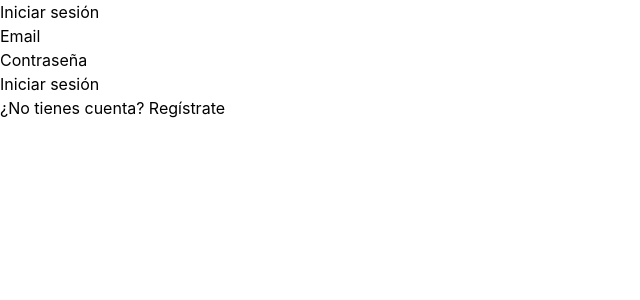
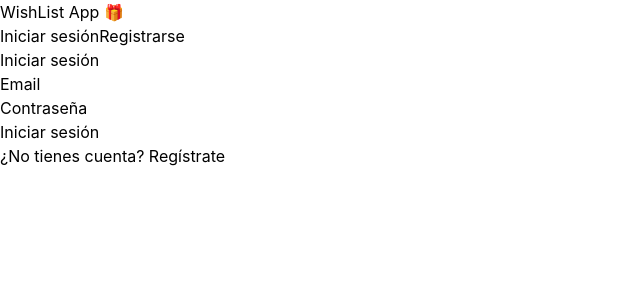
Before and after one commit to Luinespic/wishlist-front, a React (Vite) app: page /login in a window 1280 px wide. Shown: the top 300 px of the page, without its empty margins (0-640 px from the left). Built offline with nearby package versions, Linux system fonts and the light colour scheme.

Commit message:
feat: navbar

```diff
--- a/src/App.jsx
+++ b/src/App.jsx
@@ -13,6 +13,8 @@ import EditListPage from './pages/lists/EditListPage'
 import AddProductPage from './pages/lists/AddProductPage'
 import EditProductPage from './pages/lists/EditProductPage'
 import MyReservationsPage from './pages/lists/MyReservationsPage'
+import Navbar from './components/Navbar'
+
 
 
 // Componente que protege rutas privadas
@@ -37,6 +39,9 @@ function PublicOnlyRoute({ children }) {
 
 export default function App() {
   return (
+    <div>
+      <Navbar />
+      <main>
     <Routes>
       {/* Rutas públicas - solo accesibles sin estar logado */}
       <Route path="/login" element={
@@ -103,5 +108,7 @@ export default function App() {
       {/* 404 */}
       <Route path="*" element={<NotFoundPage />} />
     </Routes>
+      </main>
+    </div>
   )
 }
--- /dev/null
+++ b/src/components/Navbar.jsx
@@ -0,0 +1,32 @@
+import { Link, useNavigate } from 'react-router-dom'
+import { useAuth } from '../hooks/useAuth'
+
+export default function Navbar() {
+  const { user, logout } = useAuth()
+  const navigate = useNavigate()
+
+  const handleLogout = () => {
+    logout()
+    navigate('/login')
+  }
+
+  return (
+    <nav>
+      <Link to="/dashboard">WishList App 🎁</Link>
+
+      {user ? (
+        <div>
+          <Link to="/dashboard">Mis listas</Link>
+          <Link to="/mis-reservas">Mis reservas</Link>
+          <Link to="/perfil">{user.name}</Link>
+          <button onClick={handleLogout}>Cerrar sesión</button>
+        </div>
+      ) : (
+        <div>
+          <Link to="/login">Iniciar sesión</Link>
+          <Link to="/register">Registrarse</Link>
+        </div>
+      )}
+    </nav>
+  )
+}
```
